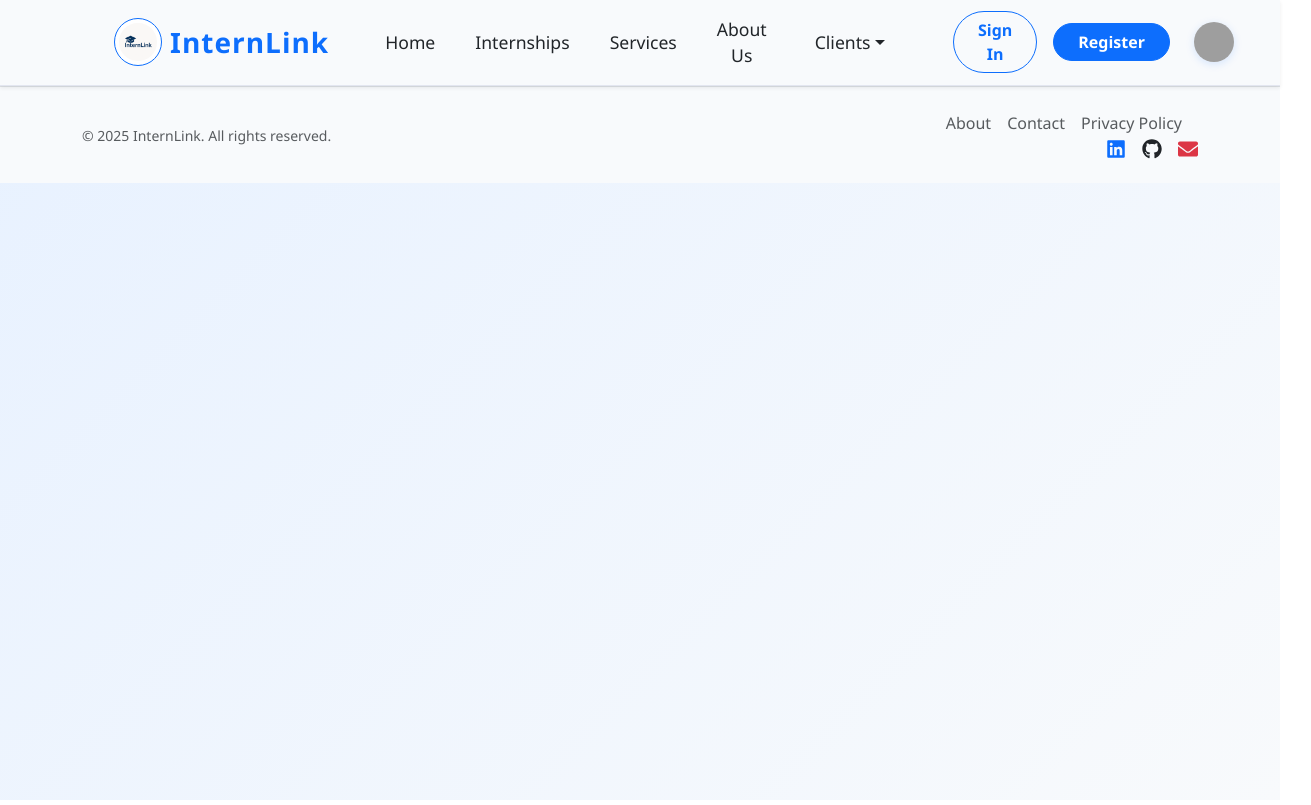
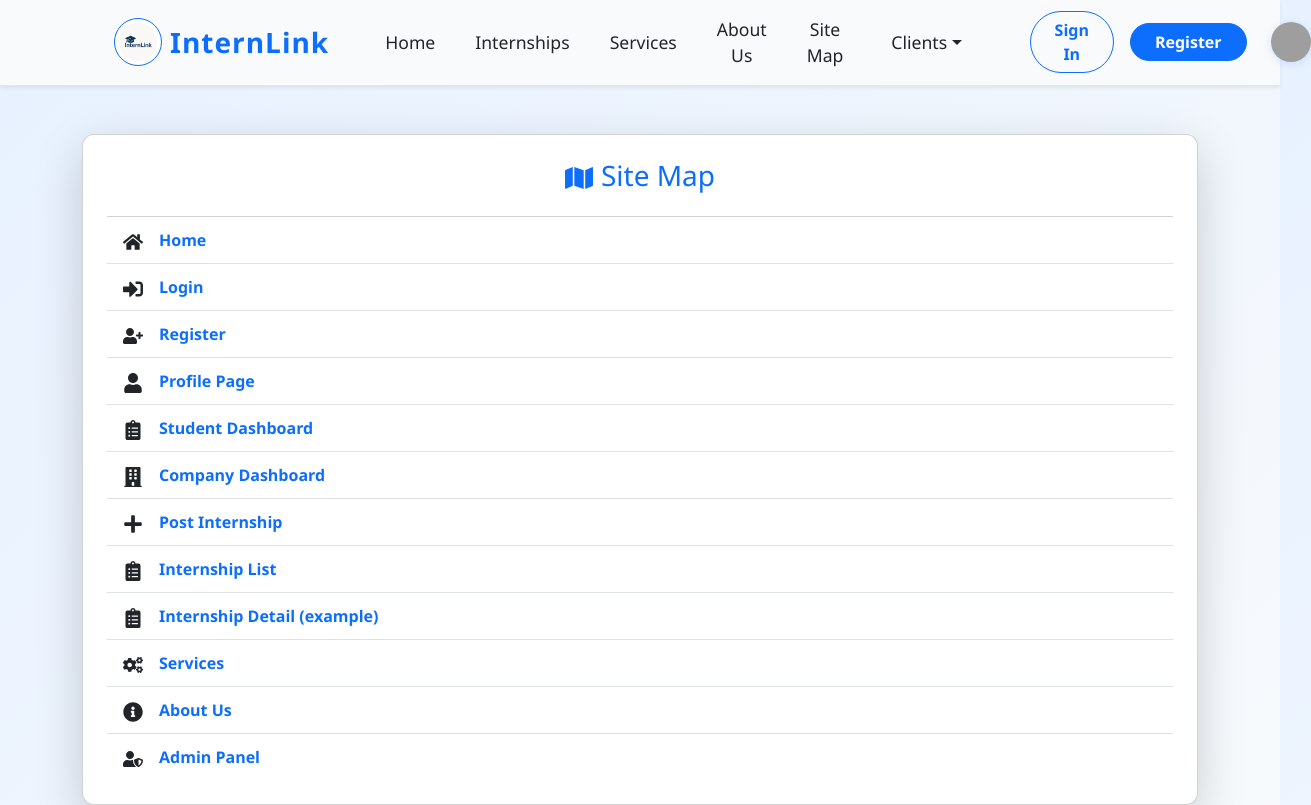
Before and after one commit to Omar-AbuShaheen/internlink, a React (Create React App) app: page /sitemap in a window 1280 px wide. Shown: the top 805 px of the page, 1311 px wide, since content can reach past the window. Built offline with nearby package versions, Linux system fonts and the light colour scheme; grey boxes are pictures that could not be loaded.

Commit message:
Update feat: Add Site Map page and link in NavBar for easy navigation

```diff
--- a/src/App.js
+++ b/src/App.js
@@ -19,6 +19,7 @@ import AdminPanel from './components/AdminPanel';
 import ProfilePage from './components/ProfilePage';
 import Footer from './components/Footer';
 import PostInternshipForm from './components/PostInternshipForm';
+import SiteMap from './components/SiteMap';
 
 
 
@@ -44,6 +45,7 @@ function App() {
           <Route path="/services" element={<Services />} />
           <Route path="/about" element={<AboutUs />} />
           <Route path="/company/dashboard/post-job" element={<PostInternshipForm />} />
+          <Route path="/sitemap" element={<SiteMap />} />
         </Routes>
         <Footer />
       </div>
--- a/src/components/NavBar.js
+++ b/src/components/NavBar.js
@@ -77,6 +77,13 @@ function NavigationBar() {
             >
               About Us
             </Nav.Link>
+            <Nav.Link
+              onClick={() => handleNavLinkClick('/sitemap')}
+              className="nav-link-custom"
+              style={{ cursor: 'pointer' }}
+            >
+              Site Map
+            </Nav.Link>
             <NavDropdown
               title="Clients"
               id="clients-dropdown"
--- /dev/null
+++ b/src/components/SiteMap.js
@@ -0,0 +1,41 @@
+import React from 'react';
+import { Container, Card, ListGroup } from 'react-bootstrap';
+import { Link } from 'react-router-dom';
+import { FaHome, FaSignInAlt, FaUserPlus, FaUser, FaBuilding, FaClipboardList, FaPlus, FaCogs, FaInfoCircle, FaUserShield, FaMap } from 'react-icons/fa';
+
+const pages = [
+  { path: '/', label: 'Home', icon: <FaHome /> },
+  { path: '/login', label: 'Login', icon: <FaSignInAlt /> },
+  { path: '/register', label: 'Register', icon: <FaUserPlus /> },
+  { path: '/profile', label: 'Profile Page', icon: <FaUser /> },
+  { path: '/student/dashboard', label: 'Student Dashboard', icon: <FaClipboardList /> },
+  { path: '/company/dashboard', label: 'Company Dashboard', icon: <FaBuilding /> },
+  { path: '/company/dashboard/post-job', label: 'Post Internship', icon: <FaPlus /> },
+  { path: '/internships', label: 'Internship List', icon: <FaClipboardList /> },
+  { path: '/internships/1', label: 'Internship Detail (example)', icon: <FaClipboardList /> },
+  { path: '/services', label: 'Services', icon: <FaCogs /> },
+  { path: '/about', label: 'About Us', icon: <FaInfoCircle /> },
+  { path: '/admin', label: 'Admin Panel', icon: <FaUserShield /> },
+];
+
+function SiteMap() {
+  return (
+    <Container className="py-5">
+      <Card className="shadow-lg p-4">
+        <h3 className="mb-4 text-primary"><FaMap className="me-2" />Site Map</h3>
+        <ListGroup variant="flush">
+          {pages.map((page) => (
+            <ListGroup.Item key={page.path} className="d-flex align-items-center">
+              <span className="me-3 fs-5">{page.icon}</span>
+              <Link to={page.path} className="text-decoration-none fw-semibold">
+                {page.label}
+              </Link>
+            </ListGroup.Item>
+          ))}
+        </ListGroup>
+      </Card>
+    </Container>
+  );
+}
+
+export default SiteMap;
```
